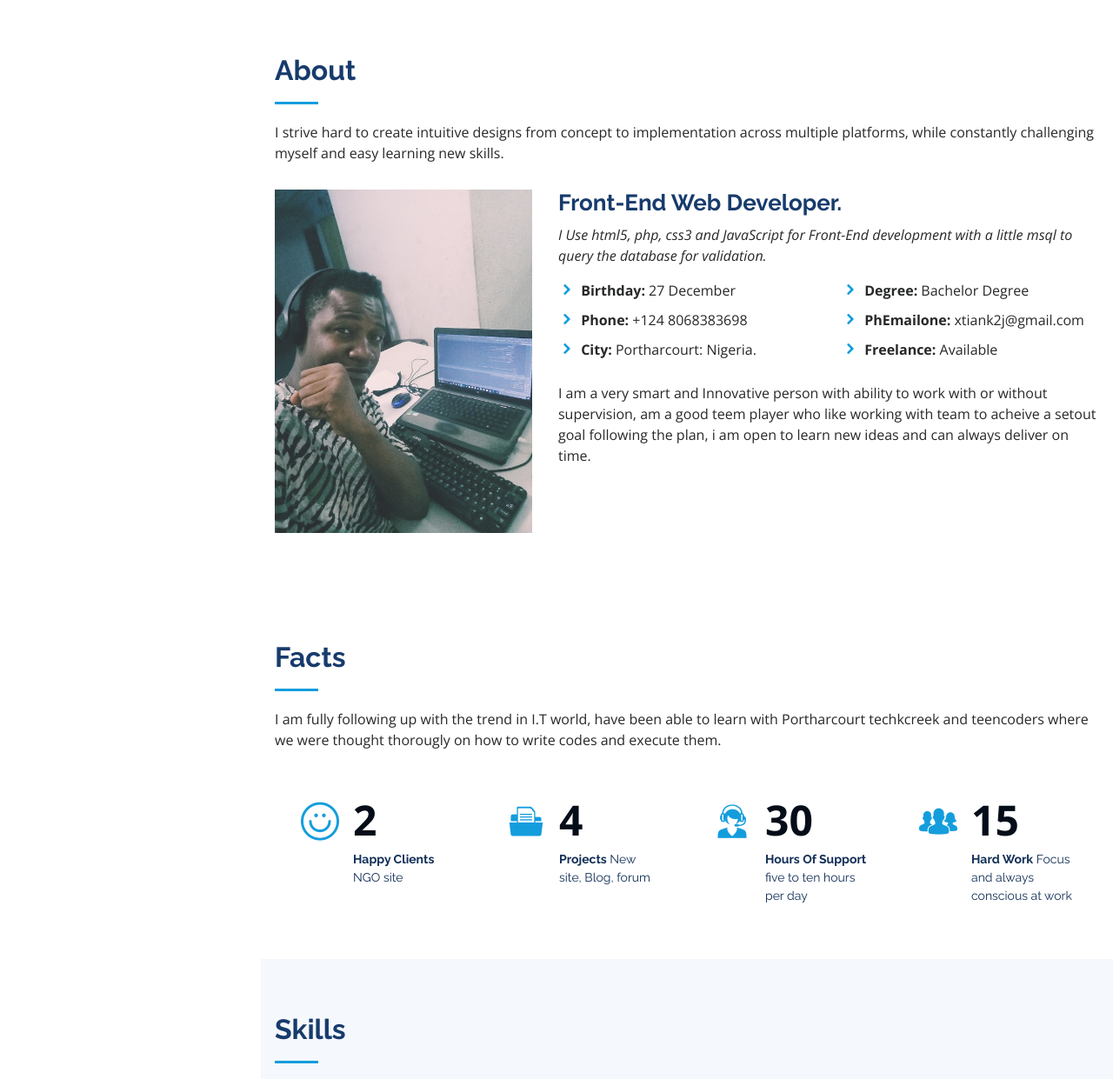
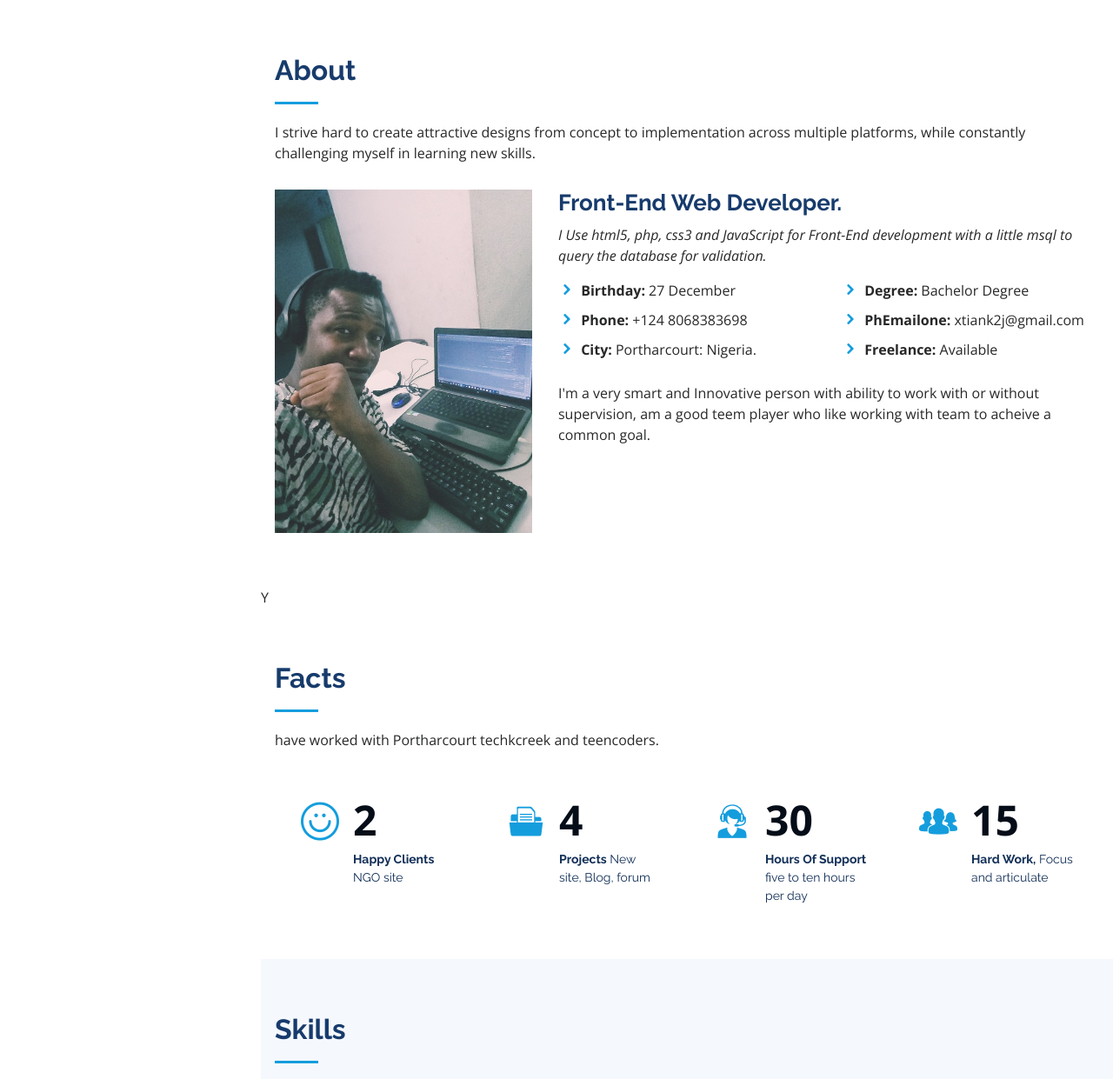
Before and after one commit to xtiank2j/chrisportfolio, a plain HTML site: page index.html in a window 1280 px wide. Shown: the part 800-2041 px from the top of the page at 87% size. Drawn offline with nearby package versions, Linux system fonts and the light colour scheme.

Commit message:
Update index.html

```diff
--- a/index.html
+++ b/index.html
@@ -73,7 +73,7 @@
   <section id="hero" class="d-flex flex-column justify-content-center align-items-center">
     <div class="hero-container" data-aos="fade-in">
       <h1>Nwanagba Christian</h1>
-      <p>I'm <span class="typed" data-typed-items="Web-developer:(Front-End), Wordpres content management:(CMS), bootstrap Template managment, Photographer, System network Engineer, CCTV Installation, System maintenance and Troubleshoting, "></span></p>
+      <p>is <span class="typed" data-typed-items="a Web-developer:(Front-End),a Wordpres designer:(CMS),a bootstrap developer,a Photographer,a System network Engineer,a CCTV installer,into System maintenance and Troubleshoting, "></span></p>
     </div>
   </section><!-- End Hero -->
 
@@ -85,7 +85,7 @@
 
         <div class="section-title">
           <h2>About</h2>
-          <p>I strive hard to create intuitive designs from concept to implementation across multiple platforms, while constantly challenging myself and easy learning new skills.
+          <p>I strive hard to create attractive designs from concept to implementation across multiple platforms, while constantly challenging myself in learning new skills.
           </div>
         <div class="row">
           <div class="col-lg-4" data-aos="fade-right">
@@ -100,7 +100,7 @@
               <div class="col-lg-6">
                 <ul>
                   <li><i class="icofont-rounded-right"></i> <strong>Birthday:</strong> 27 December</li>
-                  <!---<li><i class="icofont-rounded-right"></i> <strong>Website:</strong> www.example.com</li>--->
+                  <!---<li><i class="icofont-rounded-right"></i> <strong>Website:</strong> www.teencoders.com</li>--->
                   <li><i class="icofont-rounded-right"></i> <strong>Phone:</strong> +124 8068383698</li>
                   <li><i class="icofont-rounded-right"></i> <strong>City:</strong> Portharcourt: Nigeria.</li>
                 </ul>
@@ -114,22 +114,21 @@
               </div>
             </div>
             <p>
-              I am a very smart and Innovative person with ability to work with or without supervision, am a good teem player who like working with team to acheive a setout goal following the plan,
-              i am open to learn new ideas and can always deliver on time.
+              I'm a very smart and Innovative person with ability to work with or without supervision, am a good teem player who like working with team to acheive a common goal.
             </p>
           </div>
         </div>
 
       </div>
     </section><!-- End About Section -->
-
+Y
     <!-- ======= Facts Section ======= -->
     <section id="facts" class="facts">
       <div class="container">
 
         <div class="section-title">
           <h2>Facts</h2>
-          <p>I am fully following up with the trend in I.T world, have been able to learn with Portharcourt techkcreek and teencoders where we were thought thorougly on how to write codes and execute them.</p>
+          <p> have worked with Portharcourt techkcreek and teencoders.</p>
         </div>
 
         <div class="row no-gutters">
@@ -162,7 +161,7 @@
             <div class="count-box">
               <i class="icofont-users-alt-5"></i>
               <span data-toggle="counter-up">15</span>
-              <p><strong>Hard Work</strong> Focus and always conscious at work</p>
+              <p><strong>Hard Work,</strong> Focus and articulate</p>
             </div>
           </div>
 
```
